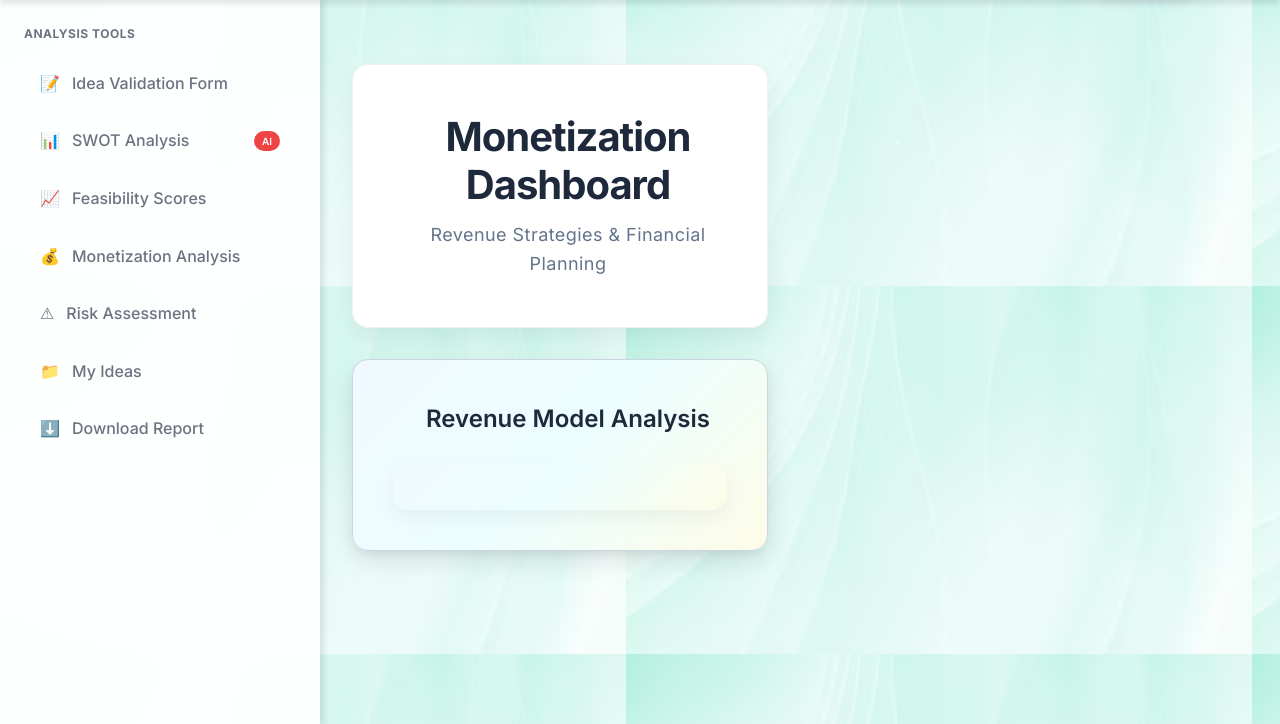
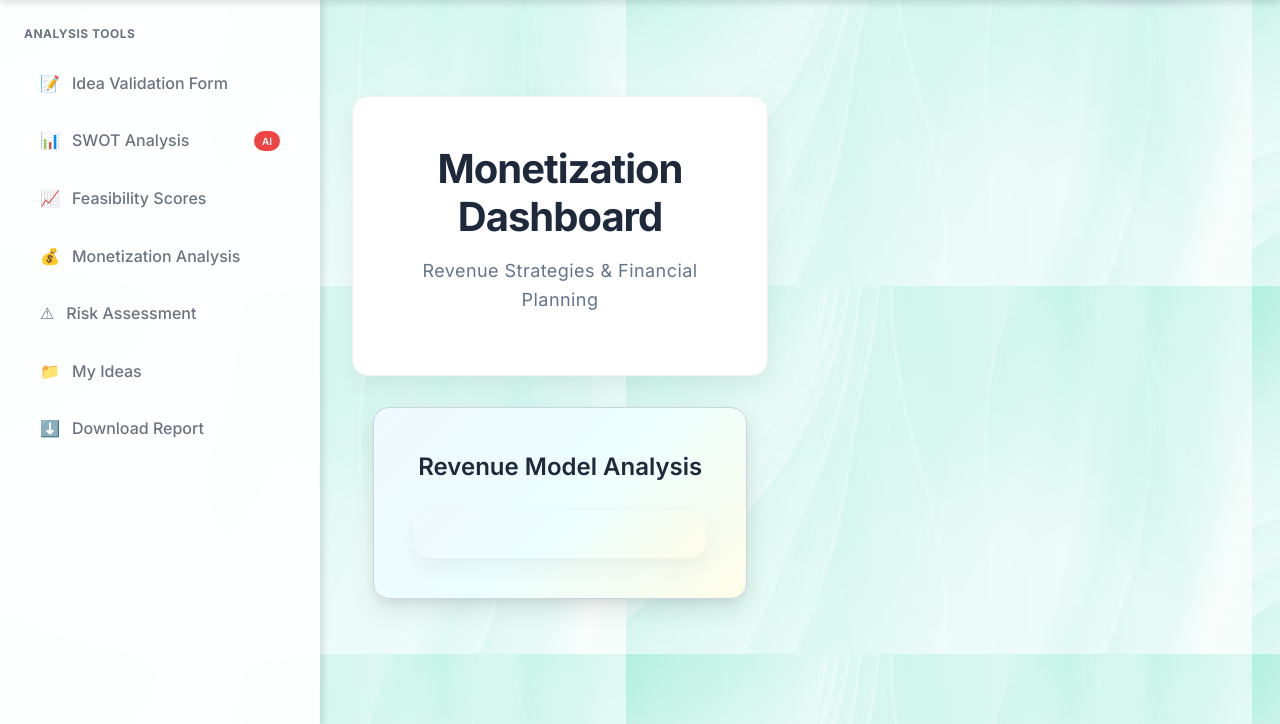
Before and after one commit to yash191stack/GoValid, a Django app: template templates/dashboard/Monetization.html in a window 1280 px wide. Shown: the part 82-806 px from the top of the page. Run offline with Django 5.2, Linux system fonts and the light colour scheme; the template is opened without the code that fills it, so the values that code supplies are empty.

Commit message:
Changed Fonts and home page

```diff
--- a/static/css/monetization.css
+++ b/static/css/monetization.css
@@ -21,20 +21,15 @@ body {
     max-width: 1400px;
     margin: 2rem auto;
     padding: 2rem;
+    text-align: center; /* ✅ Center text and inline elements */
 }
 
 /* Heading Section */
 .heading-section {
-    /* background: linear-gradient(135deg, #f0f9ff 0%, #ecfeff 50%, #fefce8 100%); */
-    /* backdrop-filter: blur(10px); */
-    /* border: 1px solid rgba(226, 232, 240, 0.5); */
     padding: 3rem 2rem;
     border-radius: 16px;
     text-align: center;
-    /* box-shadow:
-        0 10px 25px rgba(0, 0, 0, 0.08),
-        0 4px 10px rgba(0, 0, 0, 0.05); */
-    margin-bottom: 2rem;
+    margin: 2rem auto;
     transition: all 0.3s cubic-bezier(0.16, 1, 0.3, 1);
     opacity: 0;
     transform: translateY(-20px);
@@ -43,12 +38,7 @@ body {
     backdrop-filter: blur(8px);
     border: 1px solid rgba(226, 232, 240, 0.6);
     box-shadow: 0 10px 25px rgba(0, 0, 0, 0.06);
-}
-
-
-
-.heading-section::before {
-    content: none;
+    max-width: 100%;
 }
 
 .heading-section:hover {
@@ -63,23 +53,25 @@ body {
     font-size: clamp(2rem, 4vw, 2.5rem);
     font-weight: 700;
     color: #1e293b;
-    margin: 0;
-    margin-left: 1rem;
+    margin: 0 auto 1rem;
     letter-spacing: -0.025em;
     line-height: 1.2;
+    text-align: center;
 }
 
 .heading-section p {
     font-size: 1.125rem;
     color: #64748b;
-    margin-top: 0.75rem;
-    margin-left: 1rem;
+    margin: 0.75rem auto;
     letter-spacing: 0.025em;
     font-weight: 400;
+    text-align: center;
 }
 
 /* Data Box with Pattern */
 .data-box {
+    width: 90%;
+    max-width: 1200px;
     background: linear-gradient(135deg, #f0f9ff 0%, #ecfeff 50%, #fefce8 100%);
     background-size: cover;
     background-blend-mode: overlay;
@@ -93,13 +85,9 @@ body {
     opacity: 0;
     transform: translateY(20px);
     transition: all 0.6s cubic-bezier(0.16, 1, 0.3, 1);
+    text-align: center;
+    margin: 2rem auto;
 }
-
-/* Remove side line */
-.data-box::before {
-    content: none;
-}
-
 
 .data-box h2 {
     font-size: 1.5rem;
@@ -107,7 +95,13 @@ body {
     margin-bottom: 1.5rem;
     text-align: center;
     font-weight: 600;
-    margin-left: 1rem;
+    margin: 0 auto 1.5rem;
+}
+
+/* Remove side line */
+.heading-section::before,
+.data-box::before {
+    content: none;
 }
 .heading-section::before,
 .data-box::before {
```
Also changed, not shown: db.sqlite3.
